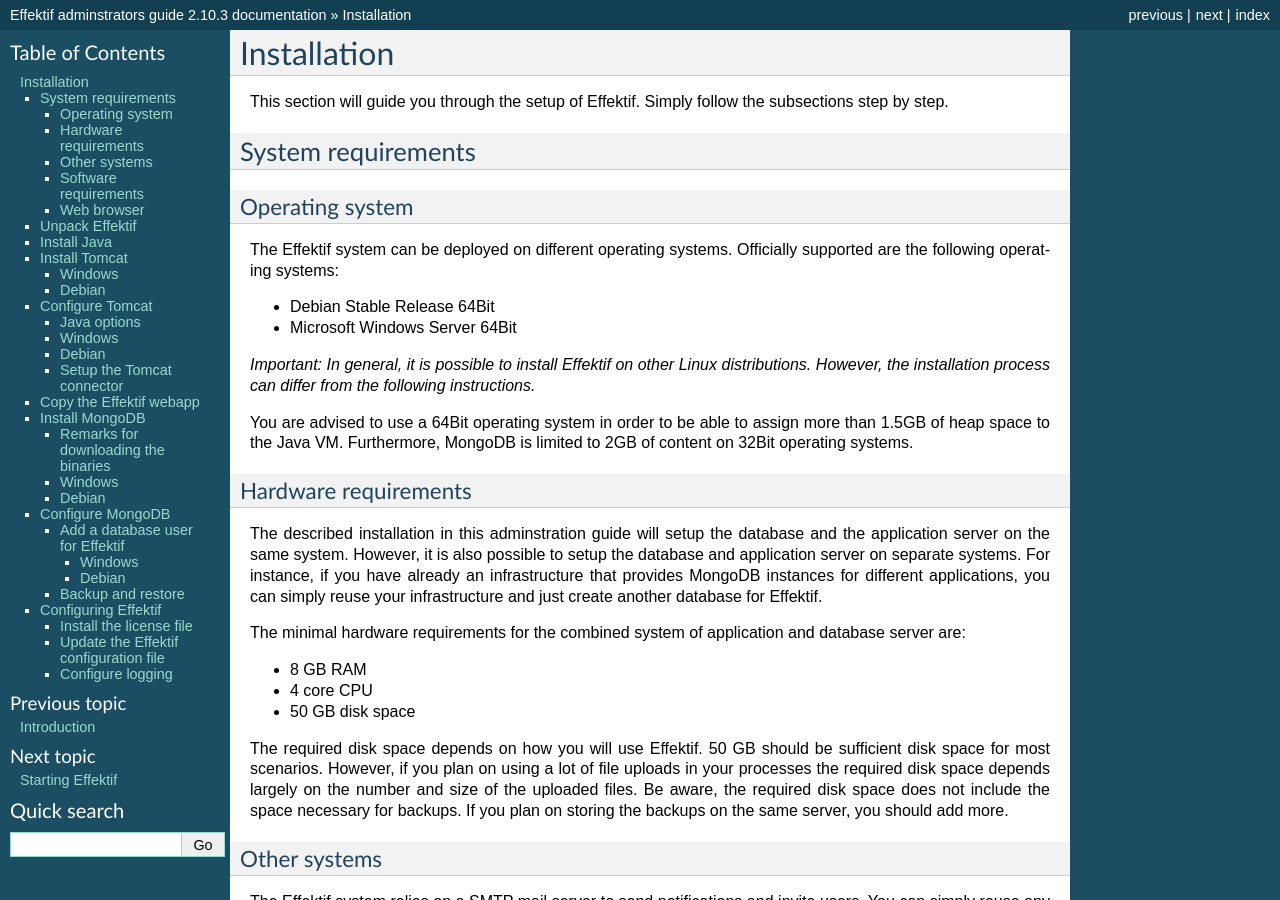
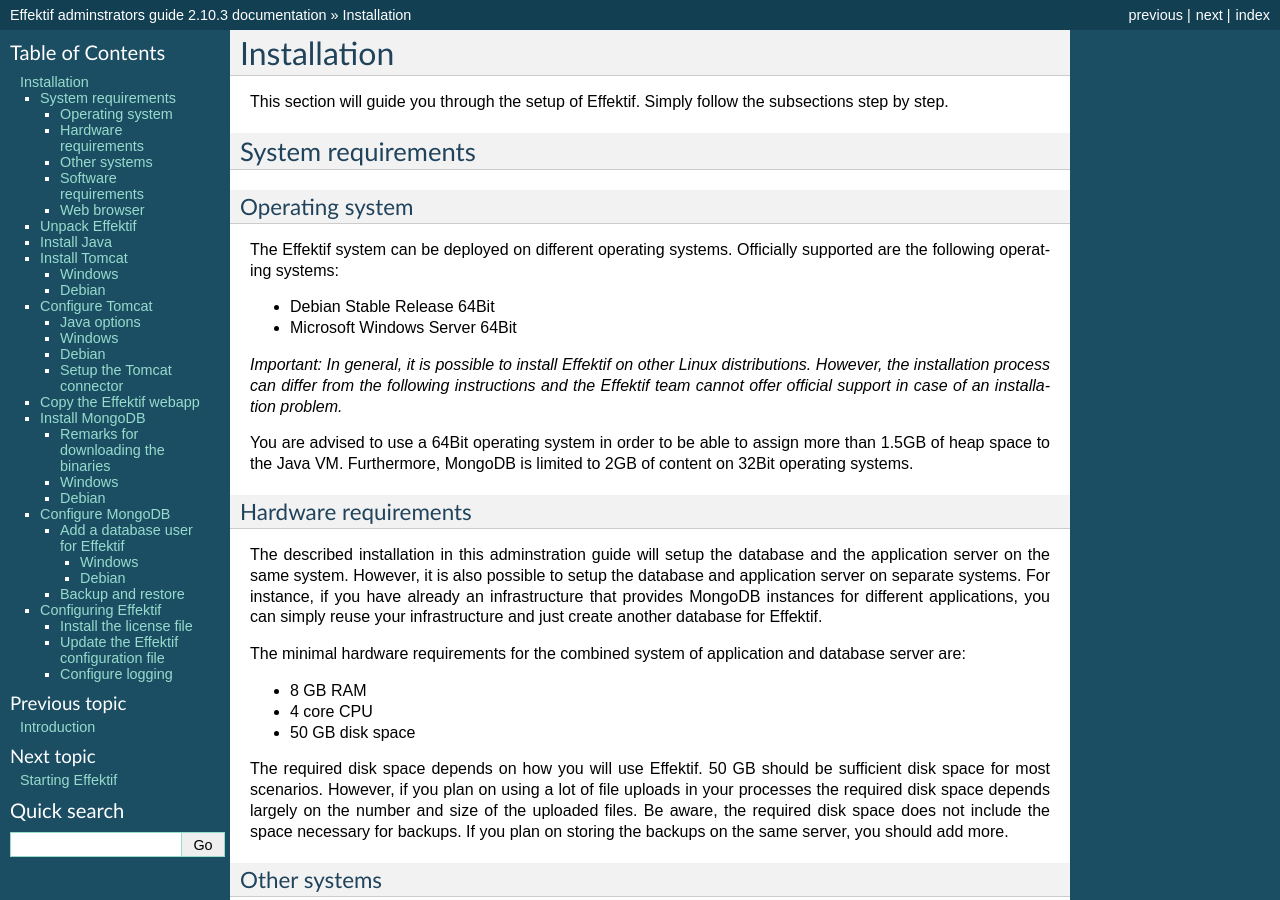
Before and after one commit to gitter-badger/admin-docs, a Sphinx documentation site: the page built from docs/source/installation.rst, in a window 1280 px wide and 900 px high. Built offline with Sphinx 7.4.7, drawn with Linux system fonts in a browser that asks for light colours.

Commit message:
added some more feedback
* no official support for other linux distributions

```diff
--- a/docs/source/installation.rst
+++ b/docs/source/installation.rst
@@ -12,7 +12,7 @@
 * Debian Stable Release 64Bit
 * Microsoft Windows Server 64Bit
 
-*Important: In general, it is possible to install Effektif on other Linux distributions. However, the installation process can differ from the following instructions.*
+*Important: In general, it is possible to install Effektif on other Linux distributions. However, the installation process can differ from the following instructions and the Effektif team cannot offer official support in case of an installation problem.*
 
 You are advised to use a 64Bit operating system in order to be able to assign more than 1.5GB of heap space to the Java VM. Furthermore, MongoDB is limited to 2GB of content on 32Bit operating systems.
 
```
Also changed, not shown: 4 other files.
